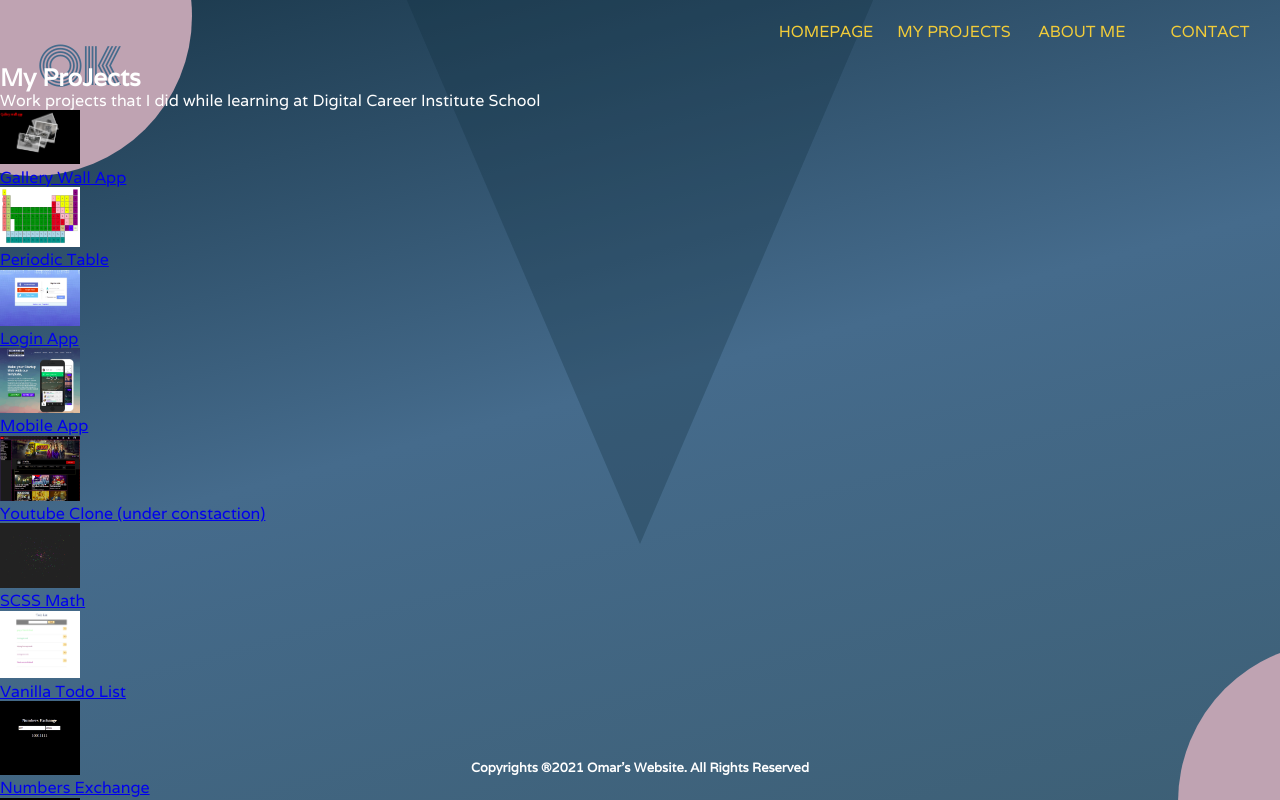
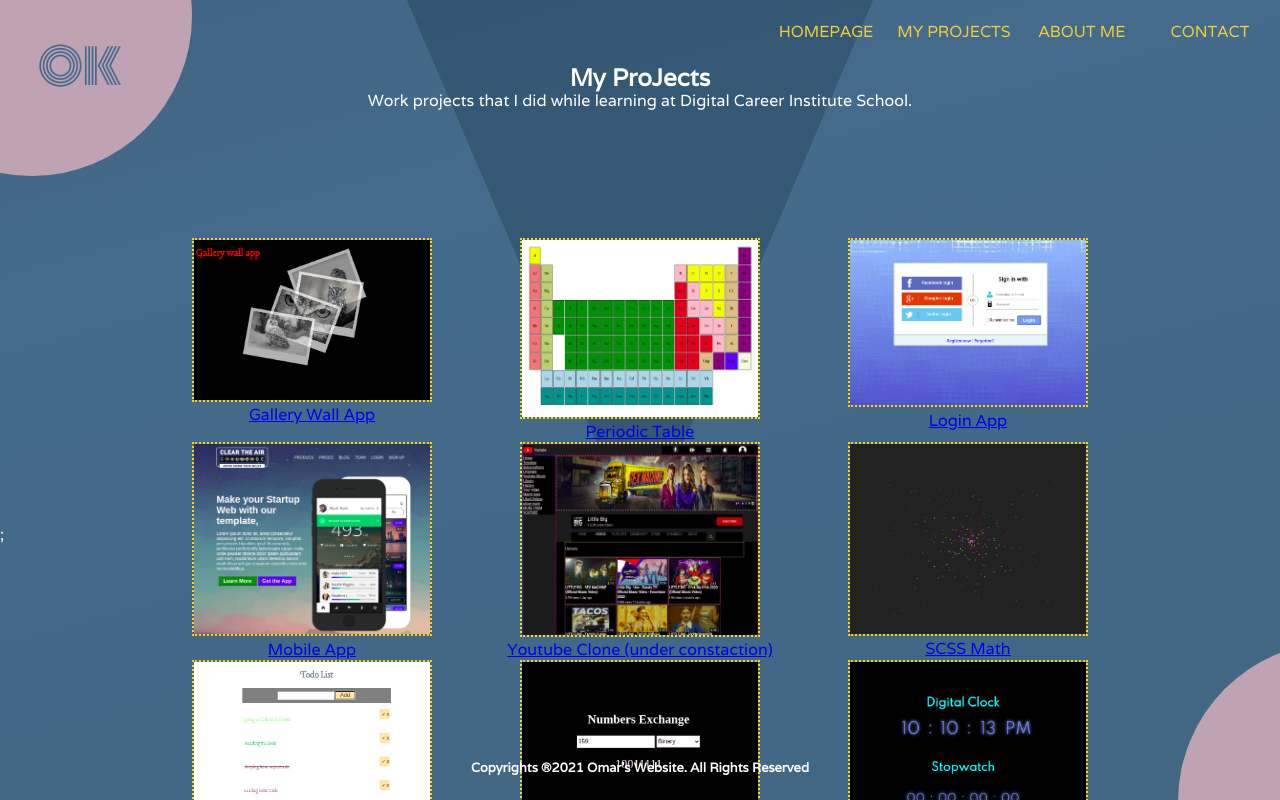
Before and after one commit to okhouja/my-portfolio, a React (Create React App) app: page /myprojects in a window 1280 px wide. Shown: the top 800 px of the page. Built offline with nearby package versions, Linux system fonts and the light colour scheme.

Commit message:
working in project Gallery

```diff
--- a/src/components/Myprojects.js
+++ b/src/components/Myprojects.js
@@ -9,9 +9,9 @@ const Myprojects = ({ projects }) => {
         <h2 className="heroProSection">My ProJects</h2>
         <div className="heroProjtext">
           Work projects that I did while learning at Digital Career Institute
-          School
+          School.
         </div>
-        <main>
+        <main className="projects__container">
           <div className="projectsGallery">
             {Data.map((el) => (
               <a href={el.link}>
--- a/src/sass/components/_container.scss
+++ b/src/sass/components/_container.scss
@@ -3,11 +3,11 @@ body {
   height: 100vh;
   // border: 2px yellowgreen dashed;
   background: linear-gradient(345deg, #3c5e73, #456b8c, #132f40);
-  background-size: 120% 110%;
+  background-size: 420% 410%;
   animation: gradient 25s ease infinite;
   // background-color: $field-color5;
   color: $field-color7;
-  overflow: hidden;
+  // overflow: hidden;
 }
 @keyframes gradient {
   0% {
--- a/src/sass/layouts/_general-layout.scss
+++ b/src/sass/layouts/_general-layout.scss
@@ -64,15 +64,51 @@
     color: $field-color7;
   }
 }
+.heroProSection {
+  @include flex-center;
+}
+.heroProjtext {
+  @include flex-center;
+  // margin-top: 10%;
+}
+.projects__container {
+  // border: 2px green dotted;
+  margin: 10% auto;
+  display: flex;
+  // flex-direction: row;
+  // flex-wrap: wrap;
+  padding-left: 0;
+  // justify-content: center;
+  // align-items: center;
 
+  width: 70%;
+  height: 70%;
+
+  // justify-content: space-between;
+}
 .projectsGallery {
+  // border: 2px red dotted;
+
   display: flex;
+  // flex: 0 0 33.333333%;
+  text-align: center;
+
   justify-content: space-between;
-  flex-direction: column;
-  height: 5rem;
+  flex-wrap: wrap;
+  // width: 30%;
+  height: 10rem;
+  li {
+    border: 2px darkturquoise dashed;
+    width: 3rem;
+    height: 9rem;
+  }
 }
 .project_Image {
-  width: 5rem;
+  border: 2px gold dotted;
+  // flex: 0 0 33.333333%;
+
+  width: 15rem;
+  text-align: center;
 }
 
 .aboutme__Container {
```
